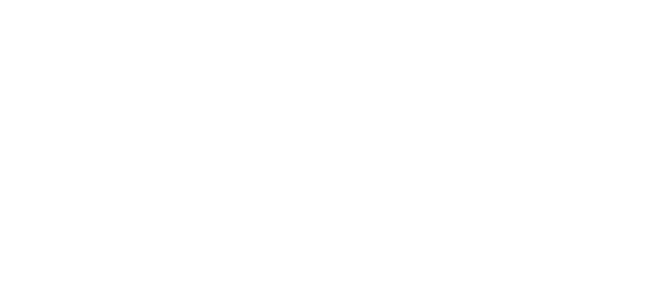
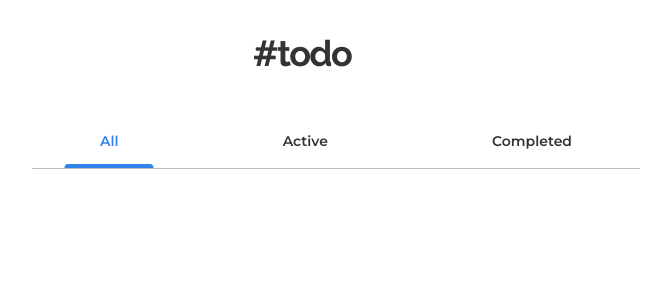
Before and after one commit to LeonardoYz/TodoList, a React (Create React App) app: page / in a window 1280 px wide. Shown: the top 300 px of the page, without its empty margins (304-975 px from the left). Built offline with nearby package versions, Linux system fonts and the light colour scheme.

Commit message:
Create global container and header

```diff
--- a/src/App.tsx
+++ b/src/App.tsx
@@ -1,9 +1,13 @@
+import { Header } from "./components/Header";
+
+import { Container } from "./styles/Container";
 import { GlobalStyles } from "./styles/global";
 
 export function App() {
   return (
-    <>
+    <Container>
       <GlobalStyles />
-    </>
+      <Header />
+    </Container>
   );
 }
--- /dev/null
+++ b/src/components/Header/index.tsx
@@ -0,0 +1,53 @@
+import { useState } from "react";
+
+import { Button, Content } from "./styles";
+
+export function Header() {
+  const [activeFilter, setActiveFilter] = useState("all");
+
+  function handleActiveCurrentFilter(filter: string) {
+    setActiveFilter(filter);
+  }
+
+  return (
+    <Content>
+      <nav className="header__navigation">
+        <div className="header__logo">
+          <a href="/">#todo</a>
+        </div>
+
+        <div className="header__task-filter">
+          <Button
+            type="button"
+            className={`header__button ${
+              activeFilter === "all" ? "active" : ""
+            }`}
+            onClick={() => handleActiveCurrentFilter("all")}
+          >
+            All
+          </Button>
+
+          <Button
+            type="button"
+            className={`header__button ${
+              activeFilter === "active" ? "active" : ""
+            }`}
+            onClick={() => handleActiveCurrentFilter("active")}
+          >
+            Active
+          </Button>
+
+          <Button
+            type="button"
+            className={`header__button ${
+              activeFilter === "completed" ? "active" : ""
+            }`}
+            onClick={() => handleActiveCurrentFilter("completed")}
+          >
+            Completed
+          </Button>
+        </div>
+      </nav>
+    </Content>
+  );
+}
--- /dev/null
+++ b/src/components/Header/styles.ts
@@ -0,0 +1,69 @@
+import styled from "styled-components";
+
+export const Content = styled.header`
+  padding: 2rem 0 1.125rem;
+  border-bottom: 1px solid var(--light-gray-clr);
+  margin-bottom: 1.125rem;
+
+  .header {
+    &__navigation {
+      display: grid;
+      row-gap: 3.625rem;
+    }
+
+    &__logo {
+      text-align: center;
+      margin-right: 4.25rem;
+
+      a {
+        font: 700 2.25rem 'Raleway', sans-serif;
+        letter-spacing: -0.045em;
+        color: var(--dark-clr);
+
+        transition: color 280ms ease-in-out;
+
+        &:hover {
+          color: var(--blue-clr);
+        }
+      }
+    }
+
+    &__task-filter {
+      display: flex;
+      justify-content: space-between;
+      padding: 0 4.25rem;
+    }
+  }
+`
+
+export const Button = styled.button`
+  position: relative;
+  background-color: transparent;
+  border: none;
+  font-weight: 600;
+  color: var(--dark-clr);
+
+  transition: color 280ms ease-in;
+
+  &::after {
+    content: "";
+    position: absolute;
+    left: 50%;
+    transform: translateX(-50%);
+    bottom: -1.125rem;
+    height: 0.25rem;
+    width: 5.5625rem;
+    background-color: var(--blue-clr);
+    border-radius: 4px 4px 0px 0px;
+    opacity: 0;
+    transition: opacity 280ms ease-out;
+  }
+
+  &.active {
+    color: var(--blue-clr);
+
+    &::after {
+      opacity: 1;
+    }
+  }
+`
--- /dev/null
+++ b/src/styles/Container.ts
@@ -0,0 +1,6 @@
+import styled from "styled-components";
+
+export const Container = styled.div`
+  max-width: 608px;
+  margin: 0 auto;
+`
```
